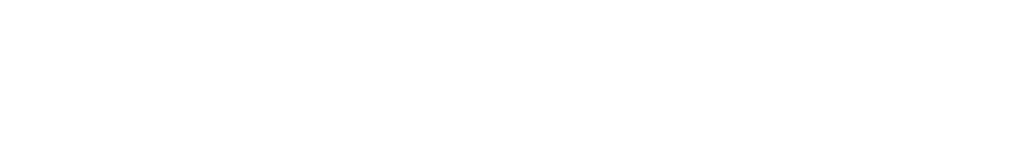
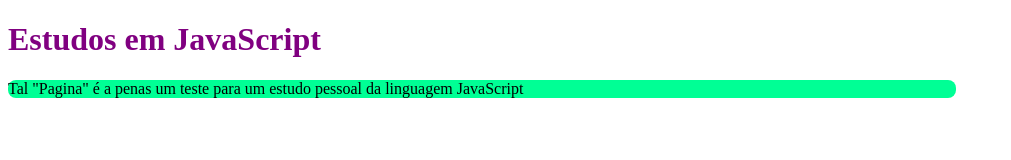
Before and after one commit to Adeilton-Ro/Test-in-JavaScript, a plain HTML site: page Index.html in a window 1280 px wide. Shown: the whole page, without its empty margins (0-1011 px from the left). Drawn offline with Linux system fonts and the light colour scheme.

Commit message:
Adicionando algumas coisas em HTML e CSS

```diff
--- a/Index.html
+++ b/Index.html
@@ -3,9 +3,23 @@
 <head>
     <meta charset="UTF-8">
     <meta name="viewport" content="width=device-width, initial-scale=1.0">
+    <script src="JavaScrript.js"></script>
+    <style>
+        h1{
+            color: purple;
+        }
+        p{
+            display: flex;
+            background-color: #00ff95;
+            border-radius: 8px;
+            width: 75%;
+        }
+    </style>
     <title>Estudos em JavaScript</title>
 </head>
 <body>
+    <h1>Estudos em JavaScript</h1>
+    <p>Tal "Pagina" é a penas um teste para um estudo pessoal da linguagem JavaScript</p>
     <script>
         //Script em JavaScript
         function soma(numero, numero2){
@@ -13,7 +27,6 @@
             return Math.pow(resultado*Math.PI,2);
         }
 
-
         var resultado = soma(1,2);
         console.log(resultado);
     </script>
```
